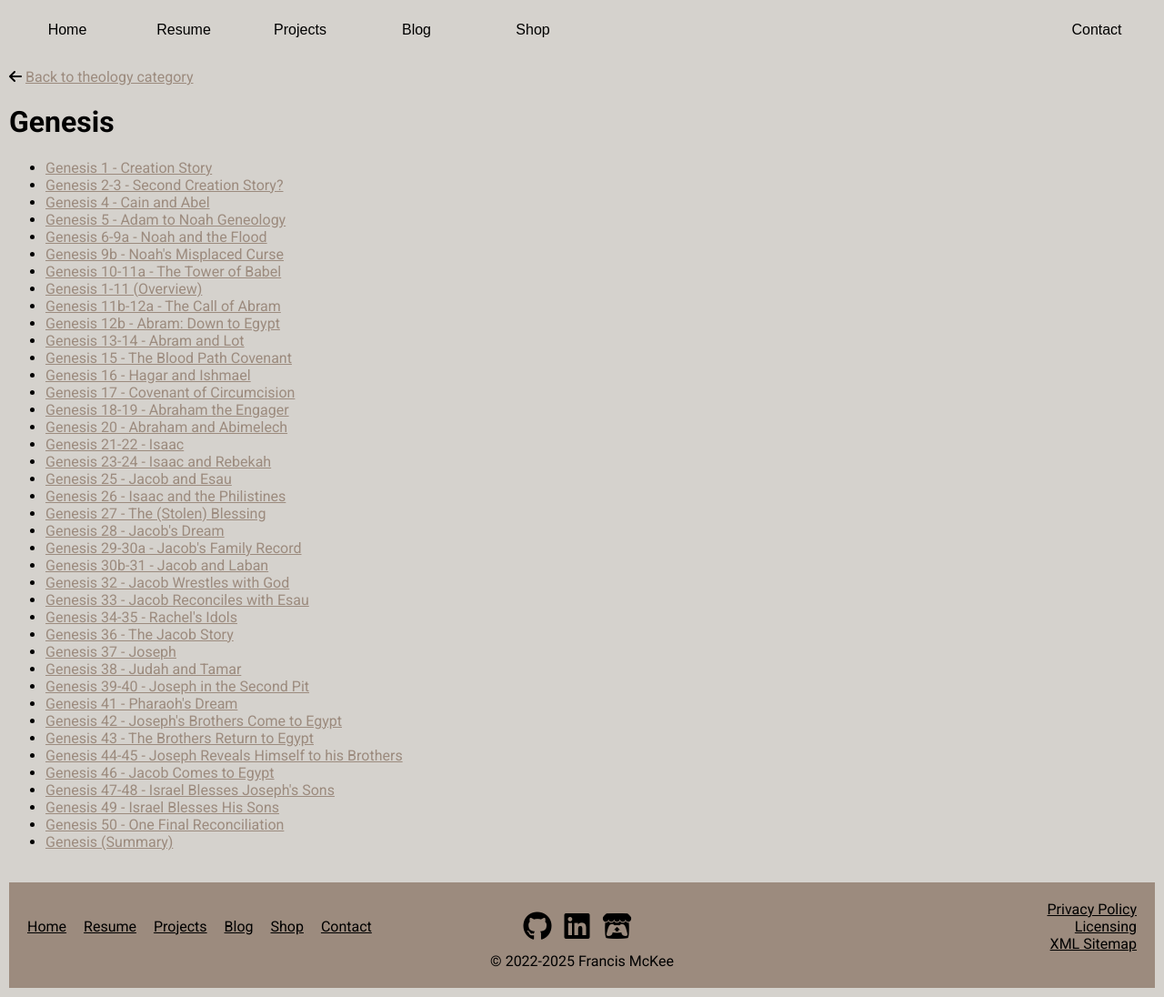
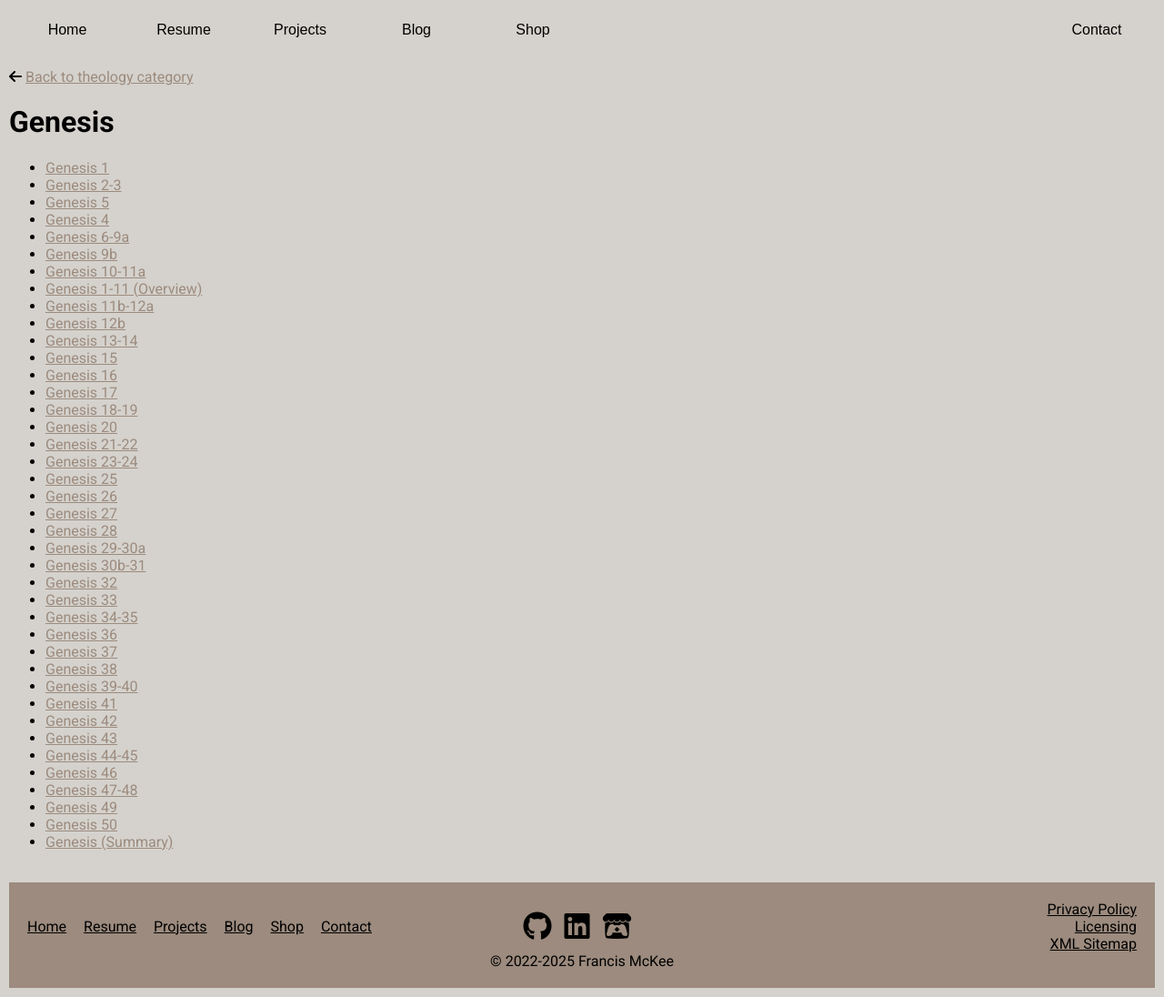
Before and after one commit to Francis-McKee/francis-mckee.github.io, a Jekyll site: the page built from theology/genesis.html, in a window 1280 px wide. Shown: the whole page at 91% size. Built offline with Jekyll 4.4.1, drawn with Linux system fonts in a browser that asks for light colours; nearby versions of some CDN libraries; comment, search, counter and statistics services are not loaded.

Commit message:
added Jekyll relative URLs to theology category

```diff
--- a/theology/genesis.html
+++ b/theology/genesis.html
@@ -1,52 +1,29 @@
 ---
 layout: default
 title: Genesis
-permalink: /theology/genesis.html
+permalink: /theology/genesis/
 ---
 <link rel="stylesheet" href="/css/category.css" type="text/css">
 
-<i class="fa-solid fa-arrow-left"></i> <a href="https://fnmckee.com/categories/theology.html"> Back to theology category </a>
+<i class="fa-solid fa-arrow-left"></i> <a href="{{ '/categories/theology/' | relative_url }}"> Back to theology category </a>
+
 
 <h1> Genesis </h1>
+
 <ul>
-    <li> <a href="/_posts/theology/genesis/2025-11-10-genesis-1.md"> Genesis 1 - Creation Story </a> </li>
-    <li> <a href="/_posts/theology/genesis/2025-12-12-genesis-2-3.md"> Genesis 2-3 - Second Creation Story? </a> </li>
-    <li> <a href="/_posts/theology/genesis/2025-12-17-genesis-4.md"> Genesis 4 - Cain and Abel </a> </li>
-    <li> <a href="/_posts/theology/genesis/2025-12-17-genesis-5.md"> Genesis 5 - Adam to Noah Geneology </a> </li>
-    <li> <a href="/_posts/theology/genesis/2025-12-18-genesis-6-9a.md"> Genesis 6-9a - Noah and the Flood </a> </li>
-    <li> <a href="/_posts/theology/genesis/2025-12-20-genesis-9b.md"> Genesis 9b - Noah's Misplaced Curse </a> </li>
-    <li> <a href="/_posts/theology/genesis/2025-12-21-genesis-10-11a.md"> Genesis 10-11a - The Tower of Babel </a> </li>
-    <li> <a href="/_posts/theology/genesis/2025-12-22-genesis-1-11-overview.md"> Genesis 1-11 (Overview) </a> </li>
-    <li> <a href="/_posts/theology/genesis/2025-12-23-genesis-11b-12a.md"> Genesis 11b-12a - The Call of Abram </a> </li>
-    <li> <a href="/_posts/theology/genesis/2025-12-27-genesis-12b.md"> Genesis 12b - Abram: Down to Egypt </a> </li>
-    <li> <a href="/_posts/theology/genesis/2025-12-29-genesis-13-14.md"> Genesis 13-14 - Abram and Lot </a> </li>
-    <li> <a href="/_posts/theology/genesis/2025-12-30-genesis-15.md"> Genesis 15 - The Blood Path Covenant </a> </li>
-    <li> <a href="/_posts/theology/genesis/2025-12-31-genesis-16.md"> Genesis 16 - Hagar and Ishmael </a> </li>
-    <li> <a href="/_posts/theology/genesis/2026-01-01-genesis-17.md"> Genesis 17 - Covenant of Circumcision </a> </li>
-    <li> <a href="/_posts/theology/genesis/2026-01-02-genesis-18-19.md"> Genesis 18-19 - Abraham the Engager </a> </li>
-    <li> <a href="/_posts/theology/genesis/2026-01-03-genesis-20.md"> Genesis 20 - Abraham and Abimelech </a> </li>
-    <li> <a href="/_posts/theology/genesis/2026-01-04-genesis-21-22.md"> Genesis 21-22 - Isaac </a> </li>
-    <li> <a href="/_posts/theology/genesis/2026-01-07-genesis-23-24.md"> Genesis 23-24 - Isaac and Rebekah </a> </li>
-    <li> <a href="/_posts/theology/genesis/2026-01-09-genesis-25.md"> Genesis 25 - Jacob and Esau </a> </li>
-    <li> <a href="/_posts/theology/genesis/2026-01-11-genesis-26.md"> Genesis 26 - Isaac and the Philistines </a> </li>
-    <li> <a href="/_posts/theology/genesis/2026-01-12-genesis-27.md"> Genesis 27 - The (Stolen) Blessing </a> </li>
-    <li> <a href="/_posts/theology/genesis/2026-01-16-genesis-28.md"> Genesis 28 - Jacob's Dream </a> </li>
-    <li> <a href="/_posts/theology/genesis/2026-01-20-genesis-29-30a.md"> Genesis 29-30a - Jacob's Family Record </a> </li>
-    <li> <a href="/_posts/theology/genesis/2026-01-21-genesis-30b-31.md"> Genesis 30b-31 - Jacob and Laban </a> </li>
-    <li> <a href="/_posts/theology/genesis/2026-01-25-genesis-32.md"> Genesis 32 - Jacob Wrestles with God </a> </li>
-    <li> <a href="/_posts/theology/genesis/2026-01-26-genesis-33.md"> Genesis 33 - Jacob Reconciles with Esau </a> </li>
-    <li> <a href="/_posts/theology/genesis/2026-01-28-genesis-34-35.md"> Genesis 34-35 - Rachel's Idols </a> </li>
-    <li> <a href="/_posts/theology/genesis/2026-01-29-genesis-36.md"> Genesis 36 - The Jacob Story </a> </li>
-    <li> <a href="/_posts/theology/genesis/2026-02-02-genesis-37.md"> Genesis 37 - Joseph </a> </li>
-    <li> <a href="/_posts/theology/genesis/2026-02-05-genesis-38.md"> Genesis 38 - Judah and Tamar </a> </li>
-    <li> <a href="/_posts/theology/genesis/2026-02-09-genesis-39-40.md"> Genesis 39-40 - Joseph in the Second Pit </a> </li>
-    <li> <a href="/_posts/theology/genesis/2026-02-12-genesis-41.md"> Genesis 41 - Pharaoh's Dream </a> </li>
-    <li> <a href="/_posts/theology/genesis/2026-02-13-genesis-42.md"> Genesis 42 - Joseph's Brothers Come to Egypt </a> </li>
-    <li> <a href="/_posts/theology/genesis/2026-02-16-genesis-43.md"> Genesis 43 - The Brothers Return to Egypt </a> </li>
-    <li> <a href="/_posts/theology/genesis/2026-02-21-genesis-44-45.md"> Genesis 44-45 - Joseph Reveals Himself to his Brothers </a> </li>
-    <li> <a href="/_posts/theology/genesis/2026-02-23-genesis-46.md"> Genesis 46 - Jacob Comes to Egypt </a> </li>
-    <li> <a href="/_posts/theology/genesis/2026-02-26-genesis-47-48.md"> Genesis 47-48 - Israel Blesses Joseph's Sons </a> </li>
-    <li> <a href="/_posts/theology/genesis/2026-03-01-genesis-49.md"> Genesis 49 - Israel Blesses His Sons </a> </li>
-    <li> <a href="/_posts/theology/genesis/2026-03-03-genesis-50.md"> Genesis 50 - One Final Reconciliation </a> </li>
-    <li> <a href="/_posts/theology/genesis/2026-03-04-genesis-summary.md"> Genesis (Summary) </a> </li>
+
+{% assign genesis_posts = site.posts | sort: "date" %}
+
+{% for post in genesis_posts %}
+
+{% if post.path contains "_posts/theology/genesis/" %}
+
+<li>
+<a href="{{ post.url }}">{{ post.title }}</a>
+</li>
+
+{% endif %}
+
+{% endfor %}
+
 </ul>
```
Also changed, not shown: _categories/courses.md (+1 -0 lines), _categories/random.md (+1 -0 lines), _categories/theology.md (+2 -1 lines), 2 other files.
